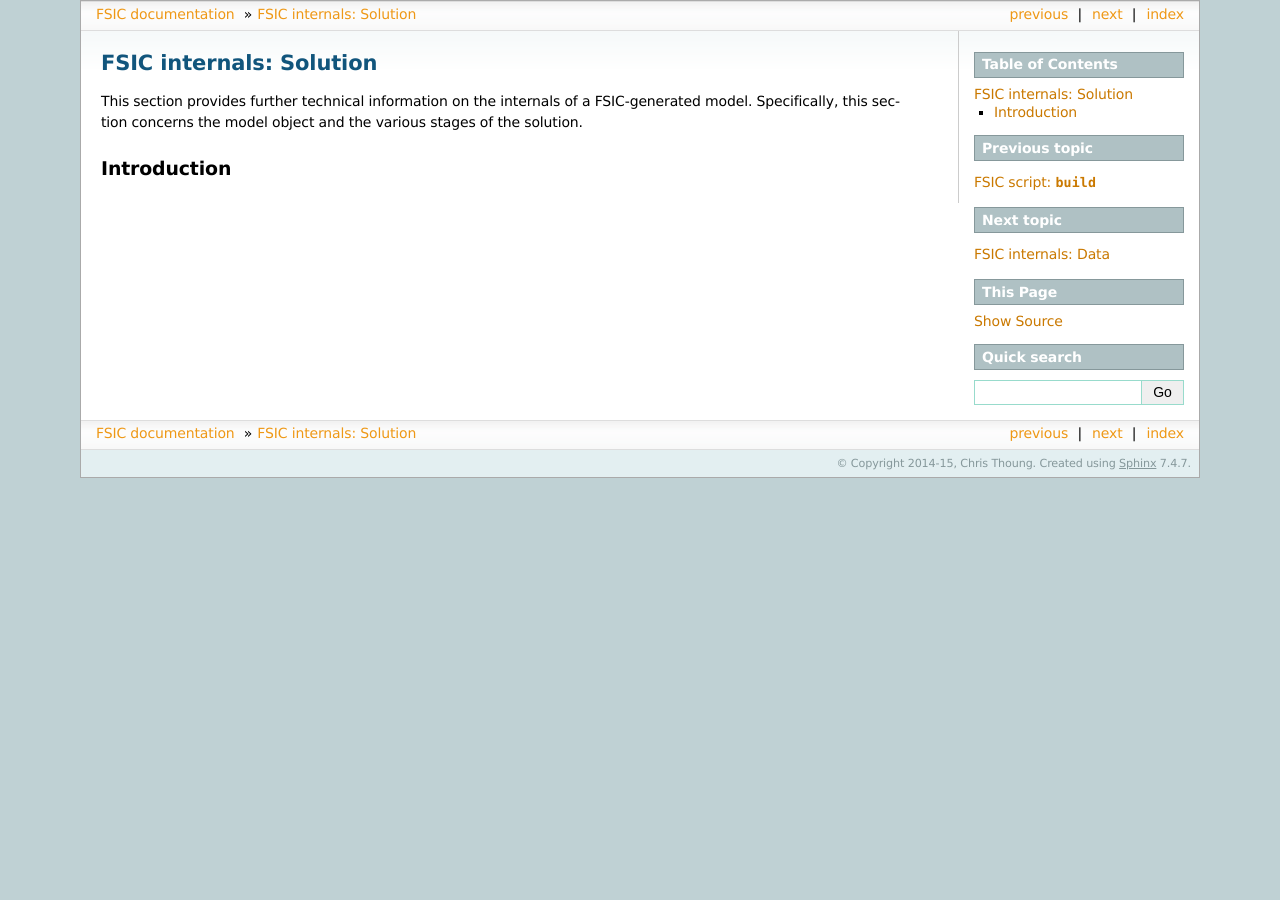
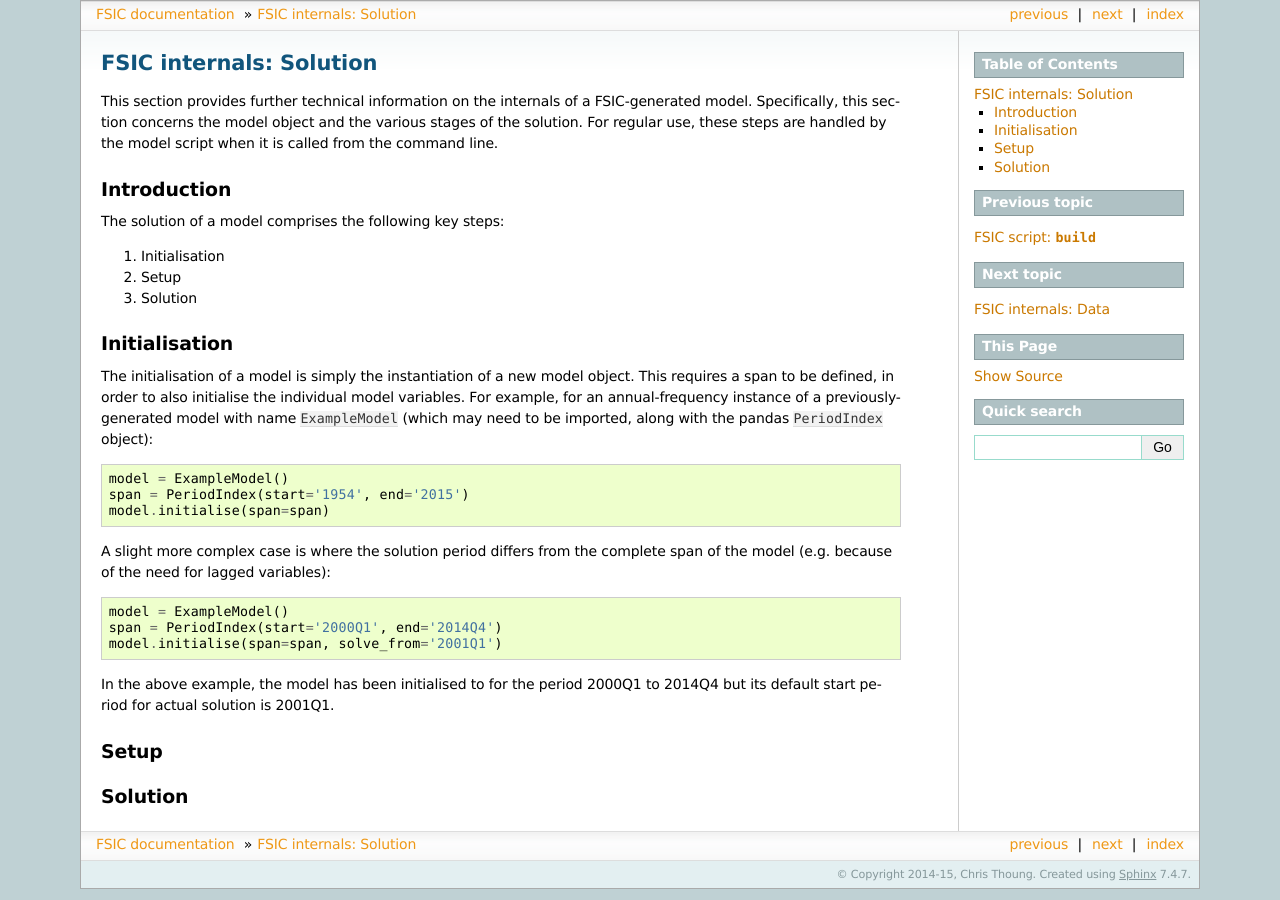
Before and after one commit to ChrisThoung/fsic-archive, a Sphinx documentation site: the page built from doc/source/bonnet-solution.rst, in a window 1280 px wide. Built offline with Sphinx 7.4.7, drawn with Linux system fonts in a browser that asks for light colours; the version number could not be read and is left out.

Commit message:
WIP on internals documentation

```diff
--- a/doc/source/bonnet-solution.rst
+++ b/doc/source/bonnet-solution.rst
@@ -6,10 +6,55 @@ FSIC internals: Solution
 
 This section provides further technical information on the internals of a
 FSIC-generated model. Specifically, this section concerns the model object and
-the various stages of the solution.
+the various stages of the solution. For regular use, these steps are handled by
+the model script when it is called from the command line.
 
 
 .. _bonnet-solution-introduction:
 
 Introduction
 ============
+
+The solution of a model comprises the following key steps:
+
+1. Initialisation
+2. Setup
+3. Solution
+
+
+.. _bonnet-solution-initialisation:
+
+Initialisation
+==============
+
+The initialisation of a model is simply the instantiation of a new model
+object. This requires a span to be defined, in order to also initialise the
+individual model variables. For example, for an annual-frequency instance of a
+previously-generated model with name ``ExampleModel`` (which may need to be
+imported, along with the pandas ``PeriodIndex`` object)::
+
+    model = ExampleModel()
+    span = PeriodIndex(start='1954', end='2015')
+    model.initialise(span=span)
+
+A slight more complex case is where the solution period differs from the
+complete span of the model (e.g. because of the need for lagged variables)::
+
+    model = ExampleModel()
+    span = PeriodIndex(start='2000Q1', end='2014Q4')
+    model.initialise(span=span, solve_from='2001Q1')
+
+In the above example, the model has been initialised to for the period 2000Q1
+to 2014Q4 but its default start period for actual solution is 2001Q1.
+
+
+.. _bonnet-solution-setup:
+
+Setup
+=====
+
+
+.. _bonnet-solution-solution:
+
+Solution
+========
```
Also changed, not shown: 1 other file.
